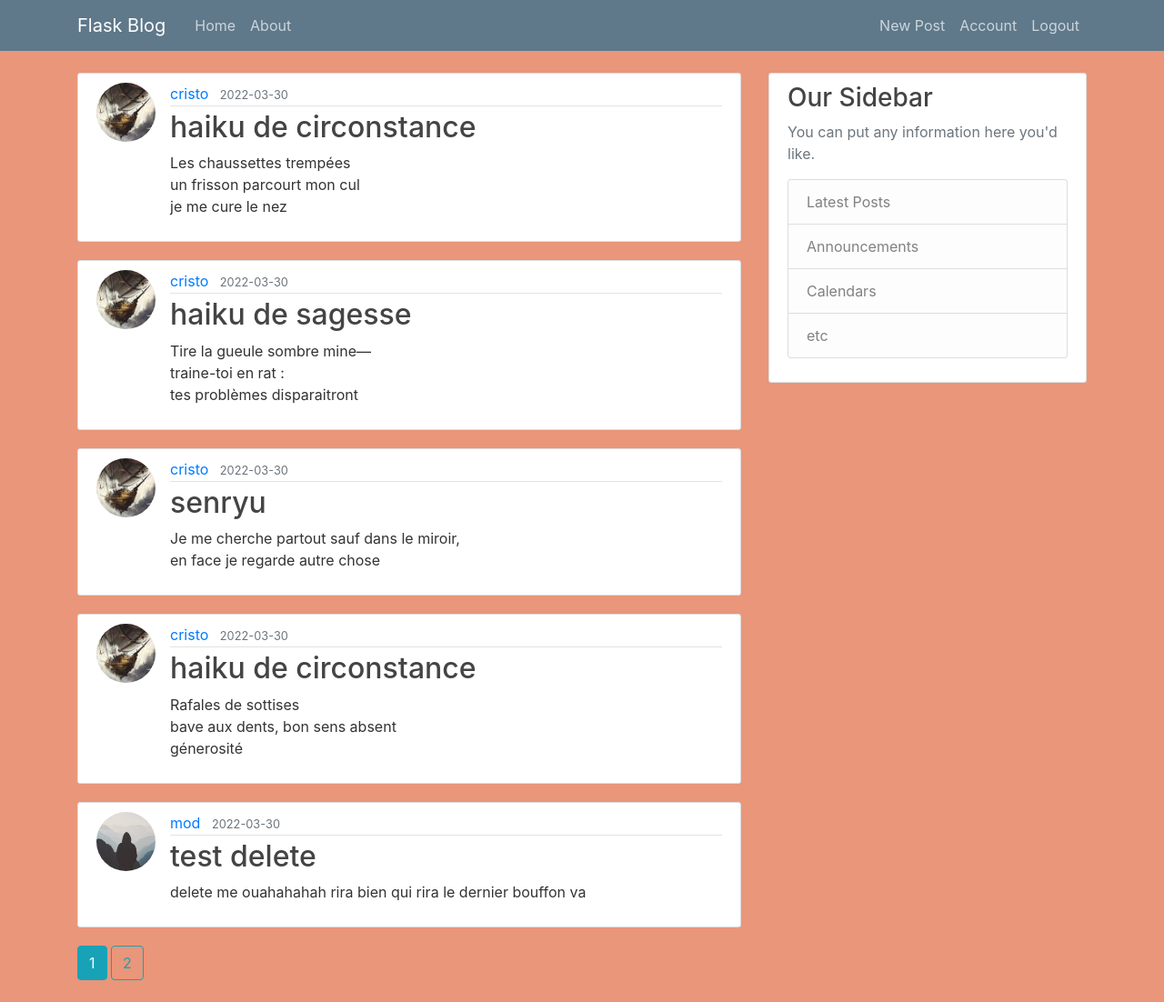
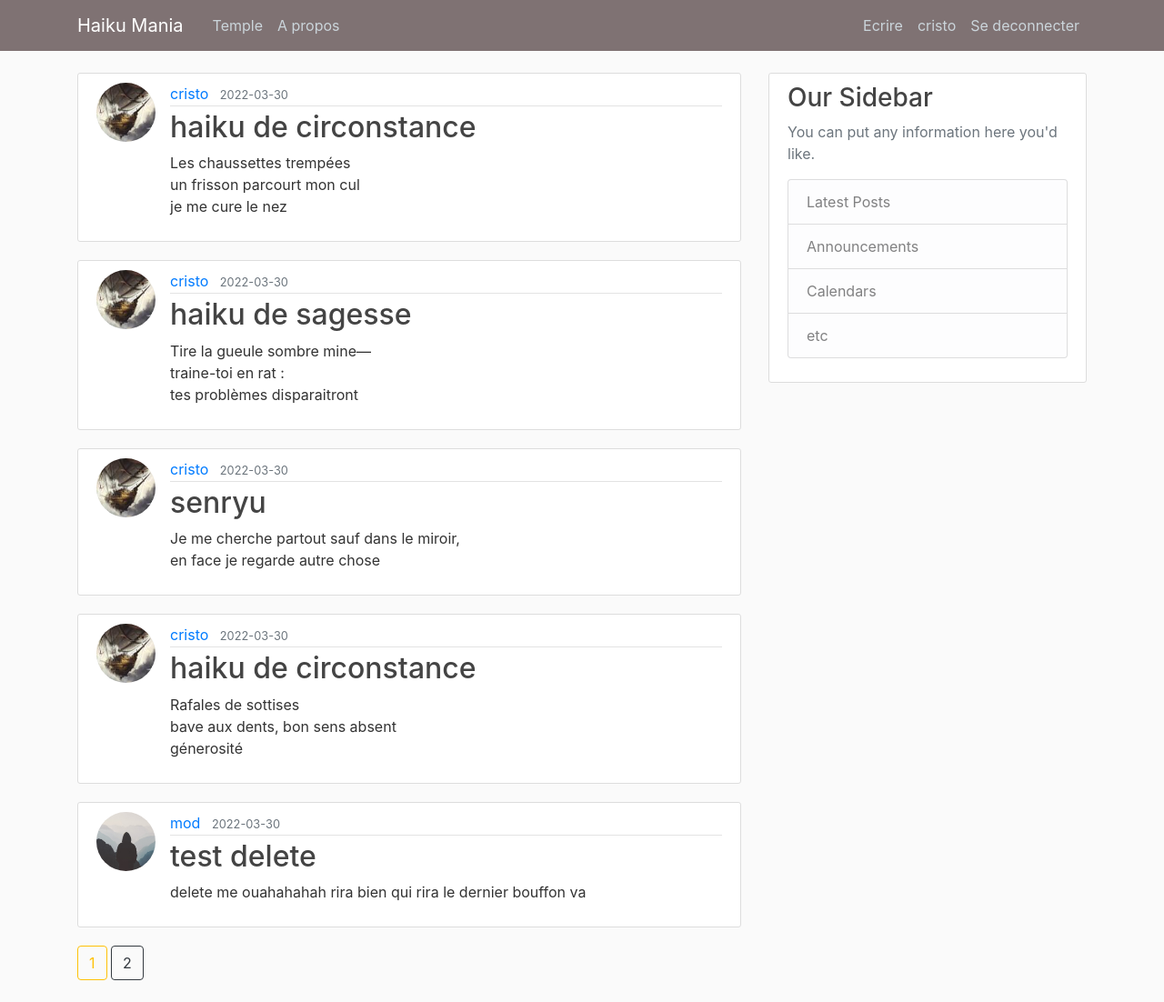
Before and after one commit to cmdcodyab/haiku_dev, a Flask app: page / in a window 1280 px wide. Shown: the whole page at 91% size. Run offline with Flask 2, Linux system fonts and the light colour scheme; a user stored in the database is signed in; data comes from the database, SQL or seed files in the repository; both versions use the stored data as it was after the commit; some libraries are stand-ins or nearby versions.

Commit message:
première rouche

```diff
--- a/flaskblog/static/main.css
+++ b/flaskblog/static/main.css
@@ -1,5 +1,5 @@
 body {
-  background: #e9967a;
+  background: #fafafa;
   color: #333333;
   margin-top: 5rem;
 }
@@ -9,7 +9,7 @@ h1, h2, h3, h4, h5, h6 {
 }
 
 .bg-steel {
-  background-color: #5f788a;
+  background-color: #7f7273;
 }
 
 .site-header .navbar-nav .nav-link {
--- a/flaskblog/templates/home.html
+++ b/flaskblog/templates/home.html
@@ -16,9 +16,9 @@
     {% for page_num in posts.iter_pages(left_edge=1, right_edge=1, left_current=1, right_current=2) %}
       {% if page_num %}
         {% if posts.page == page_num %}
-          <a class="btn btn-info mb-4" href="{{ url_for('main.home', page=page_num) }}">{{ page_num }}</a>
+          <a class="btn btn-outline-warning mb-4" href="{{ url_for('main.home', page=page_num) }}">{{ page_num }}</a>
         {% else %}
-          <a class="btn btn-outline-info mb-4" href="{{ url_for('main.home', page=page_num) }}">{{ page_num }}</a>
+          <a class="btn btn-outline-dark mb-4" href="{{ url_for('main.home', page=page_num) }}">{{ page_num }}</a>
         {% endif %}
       {% else %}
         ...
--- a/flaskblog/templates/layout.html
+++ b/flaskblog/templates/layout.html
@@ -11,33 +11,33 @@
     <link rel="stylesheet" type="text/css" href="{{ url_for('static', filename='main.css') }}">
 
     {% if title %}
-        <title>Flask Blog - {{ title }}</title>
+        <title>Haiku Mania - {{ title }}</title>
     {% else %}
-        <title>Flask Blog</title>
+        <title>Haiku Mania</title>
     {% endif %}
 </head>
 <body>
     <header class="site-header">
       <nav class="navbar navbar-expand-md navbar-dark bg-steel fixed-top">
         <div class="container">
-          <a class="navbar-brand mr-4" href="/">Flask Blog</a>
+          <a class="navbar-brand mr-4" href="/">Haiku Mania</a>
           <button class="navbar-toggler" type="button" data-toggle="collapse" data-target="#navbarToggle" aria-controls="navbarToggle" aria-expanded="false" aria-label="Toggle navigation">
             <span class="navbar-toggler-icon"></span>
           </button>
           <div class="collapse navbar-collapse" id="navbarToggle">
             <div class="navbar-nav mr-auto">
-              <a class="nav-item nav-link" href="{{ url_for('main.home') }}">Home</a>
-              <a class="nav-item nav-link" href="{{ url_for('main.about') }}">About</a>
+              <a class="nav-item nav-link" href="{{ url_for('main.home') }}">Temple</a>
+              <a class="nav-item nav-link" href="{{ url_for('main.about') }}">A propos</a>
             </div>
             <!-- Navbar Right Side -->
             <div class="navbar-nav">
               {% if current_user.is_authenticated %}
-                <a class="nav-item nav-link" href="{{ url_for('posts.new_post') }}">New Post</a>
-                <a class="nav-item nav-link" href="{{ url_for('users.account') }}">Account</a>
-                <a class="nav-item nav-link" href="{{ url_for('users.logout') }}">Logout</a>
+                <a class="nav-item nav-link" href="{{ url_for('posts.new_post') }}">Ecrire</a>
+                <a class="nav-item nav-link" href="{{ url_for('users.account') }}">{{ current_user.username }}</a>
+                <a class="nav-item nav-link" href="{{ url_for('users.logout') }}">Se deconnecter</a>
               {% else %}
-                <a class="nav-item nav-link" href="{{ url_for('users.login') }}">Login</a>
-                <a class="nav-item nav-link" href="{{ url_for('users.register') }}">Register</a>
+                <a class="nav-item nav-link" href="{{ url_for('users.login') }}">Se connecter</a>
+                <a class="nav-item nav-link" href="{{ url_for('users.register') }}">S'inscrire</a>
               {% endif %}
             </div>
           </div>
--- a/flaskblog/templates/user_posts.html
+++ b/flaskblog/templates/user_posts.html
@@ -17,9 +17,9 @@
     {% for page_num in posts.iter_pages(left_edge=1, right_edge=1, left_current=1, right_current=2) %}
       {% if page_num %}
         {% if posts.page == page_num %}
-          <a class="btn btn-info mb-4" href="{{ url_for('users.user_posts', username=user.username, page=page_num) }}">{{ page_num }}</a>
+          <a class="btn btn-outline-warning mb-4" href="{{ url_for('users.user_posts', username=user.username, page=page_num) }}">{{ page_num }}</a>
         {% else %}
-          <a class="btn btn-outline-info mb-4" href="{{ url_for('users.user_posts', username=user.username, page=page_num) }}">{{ page_num }}</a>
+          <a class="btn btn-outline-dark mb-4" href="{{ url_for('users.user_posts', username=user.username, page=page_num) }}">{{ page_num }}</a>
         {% endif %}
       {% else %}
         ...
```
Also changed, not shown: flaskblog/site.db, flaskblog/static/profile_pics/3722a4f3186316a2.jpg (added), flaskblog/static/profile_pics/a1e0cbf411a40734.jpg (added).
